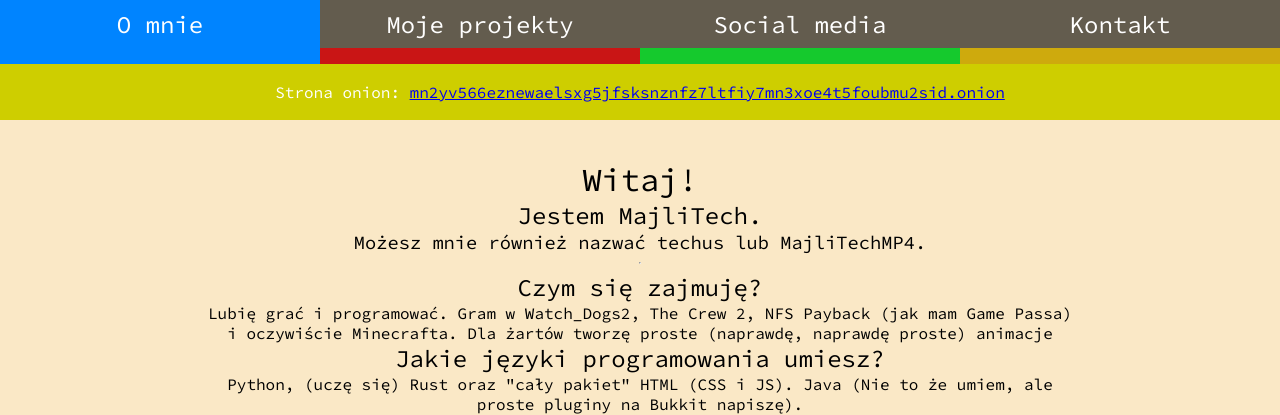
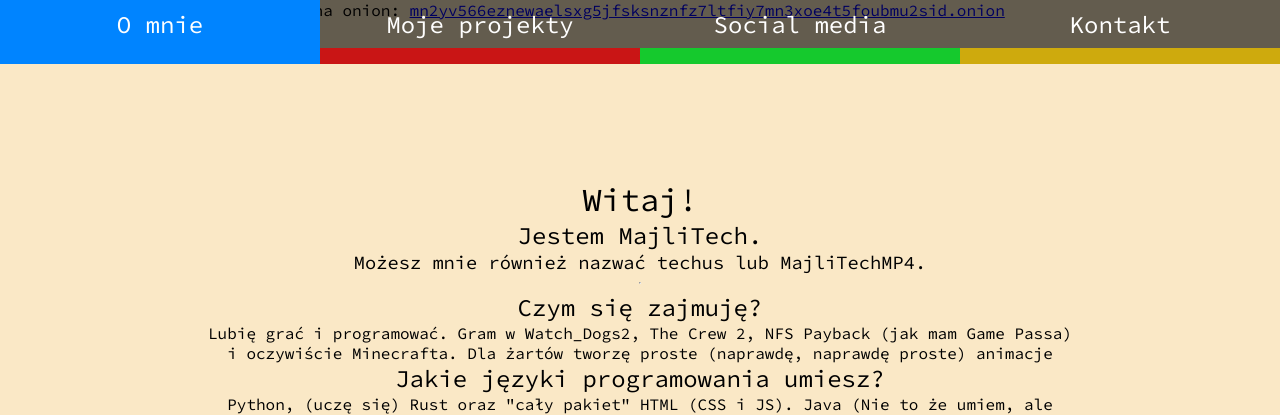
Before and after one commit to MajliTech/website, a Flask app: page / in a window 1280 px wide. Shown: the top 415 px of the page. Run offline with Flask 3, Linux system fonts and the light colour scheme.

Commit message:
Update index.css

```diff
--- a/src/static/index.css
+++ b/src/static/index.css
@@ -17,21 +17,6 @@ html {
     z-index: 2;
     top: 0;
     align-items: center;
-}
-
-#undercontent {
-    position: fixed;
-    display: flex;
-    align-items: center;
-    justify-content: center;
-    margin-top: 8vh;
-    z-index: 2;
-    background-color: rgb(206, 206, 0);
-    width: 100%;
-    text-align: center;
-    /* padding: 15px; */
-    height: 7vh;
-    color: white;
 }
 
 .btn[data-selected=true] {
```
